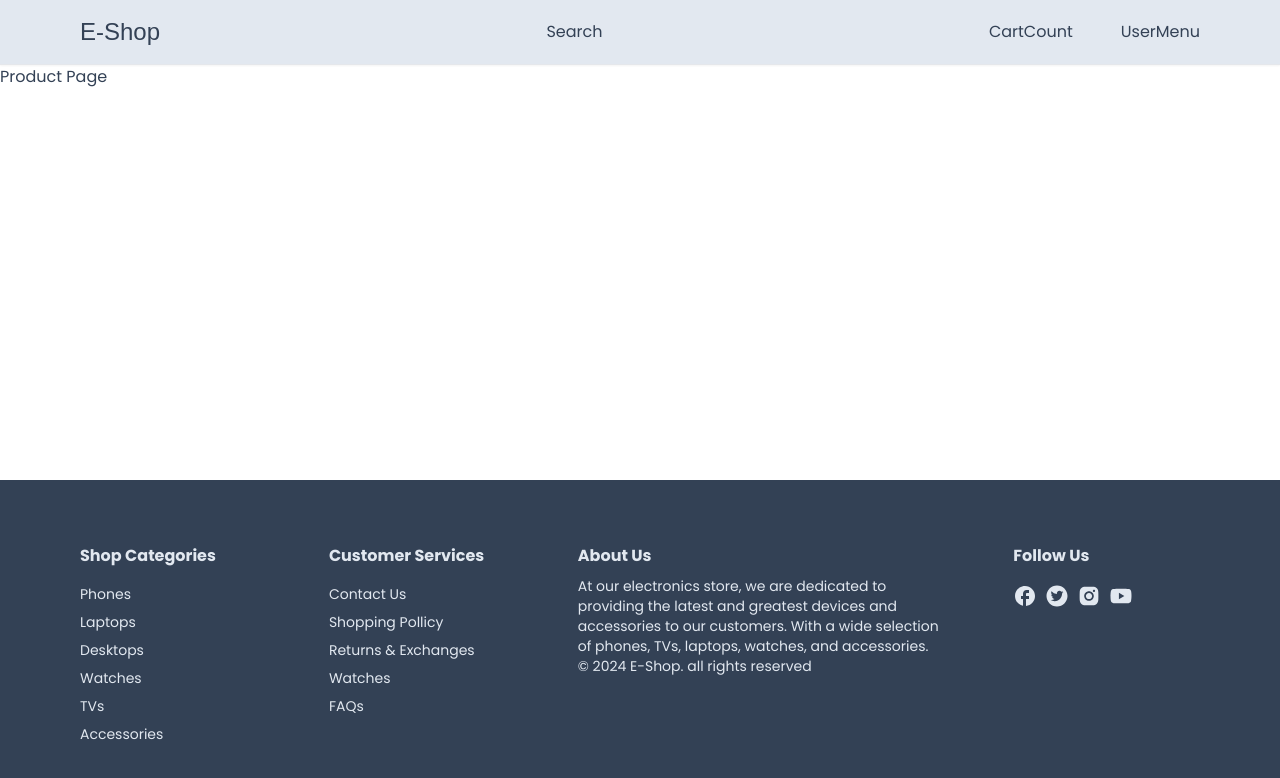
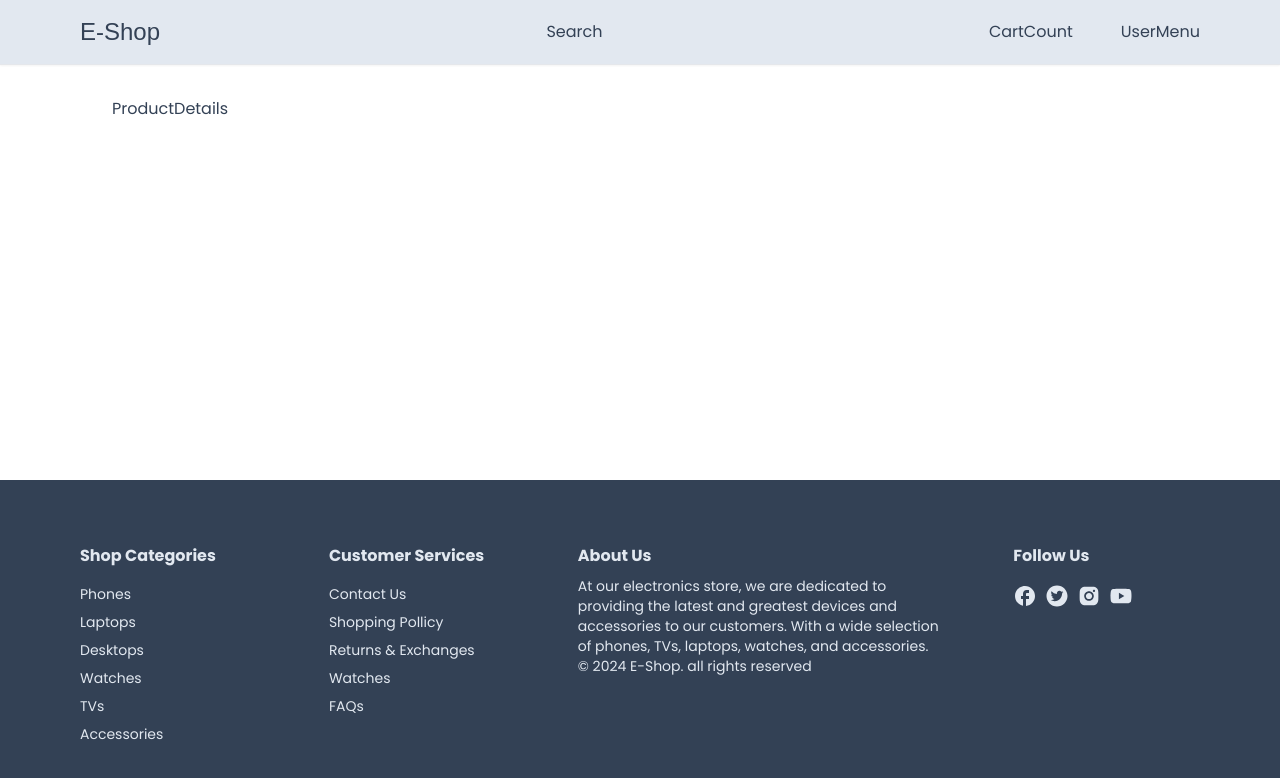
Before and after one commit to Alek30k/E-shop, a Next.js app: page /product/1 in a window 1280 px wide. Shown: the top 778 px of the page. Built offline with nearby package versions, Linux system fonts and the light colour scheme; a web font is replaced by a local one.

Commit message:
last commit

```diff
--- a/app/product/ProductDetails.tsx
+++ b/app/product/ProductDetails.tsx
@@ -0,0 +1,11 @@
+"use client";
+
+interface ProductDetailsProps {
+  product: any;
+}
+
+const ProductDetails = ({ product }: ProductDetailsProps) => {
+  return <div className="grid grid-cols-1 sm:grid-cols-2">ProductDetails</div>;
+};
+
+export default ProductDetails;
--- a/app/product/[productId]/page.tsx
+++ b/app/product/[productId]/page.tsx
@@ -1,9 +1,19 @@
+import Container from "@/app/components/Container";
+import { product } from "@/utils/product";
+import ProductDetails from "../ProductDetails";
+
 interface IParams {
   productId?: string;
 }
 
 const Product = ({ params }: { params: IParams }) => {
-  return <div>Product Page</div>;
+  return (
+    <div className="p-8">
+      <Container>
+        <ProductDetails product={product} />
+      </Container>
+    </div>
+  );
 };
 
 export default Product;
```
